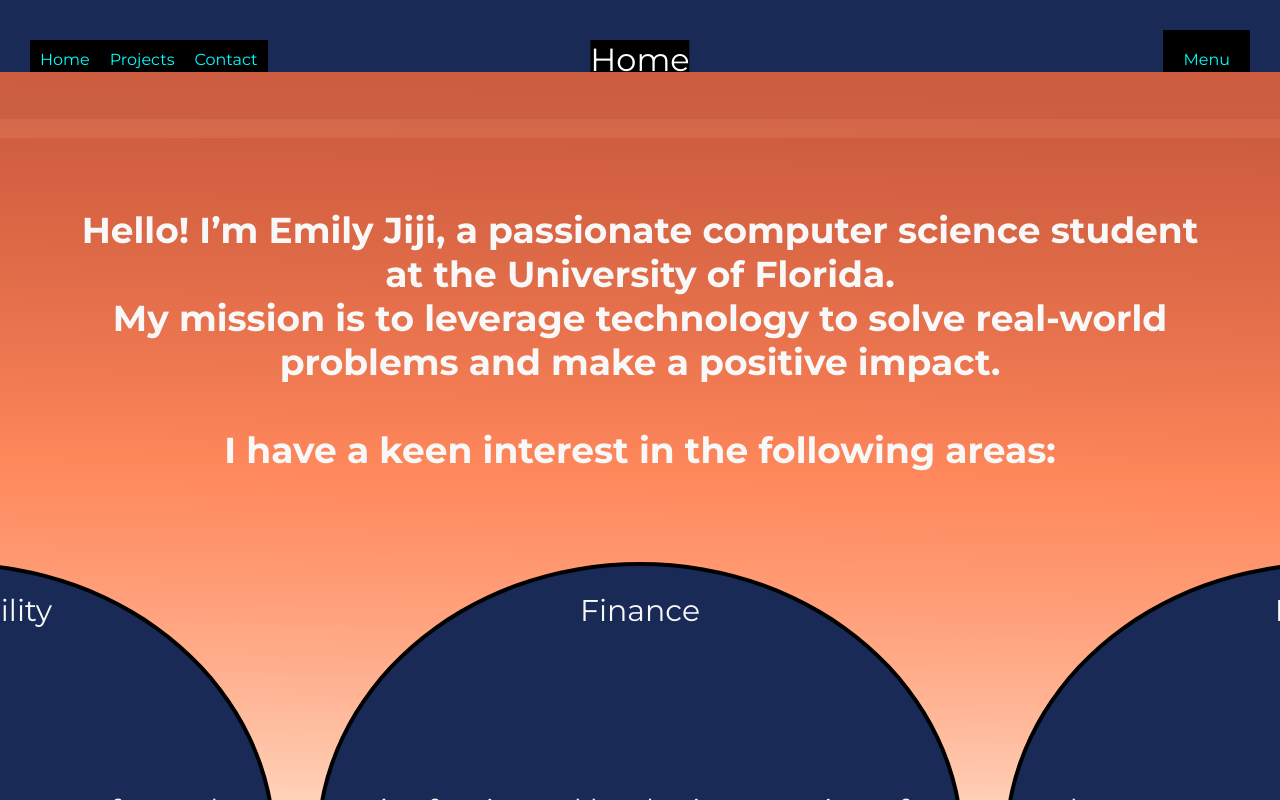
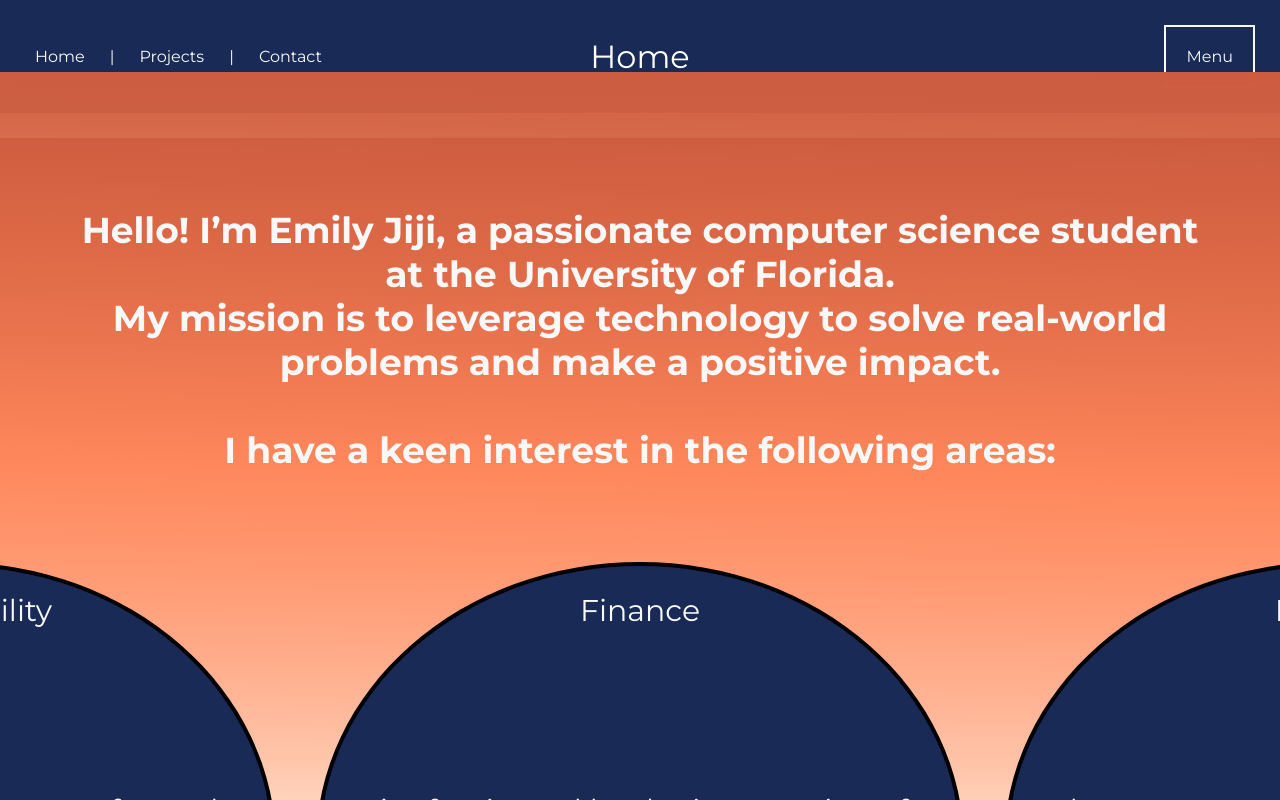
Before and after one commit to emilyjiji/newest-porfolio, a React (Create React App) app: page / in a window 1280 px wide. Shown: the top 800 px of the page. Built offline with nearby package versions, Linux system fonts and the light colour scheme.

Commit message:
fixed style of navbar

```diff
--- a/src/components/Navbar.css
+++ b/src/components/Navbar.css
@@ -1,5 +1,5 @@
 .nav {
-    padding: 30px; /* Increase the padding value to make the navbar bigger */
+    padding: 25px; /* Increase the padding value to make the navbar bigger */
     /* height: 115px; */
     background: #192A56;
     display: flex;
@@ -11,27 +11,33 @@
     list-style-type: none;
     margin: 0;
     padding: 0;
+    display: flex;
   }
 
   .nav li {
     display: inline;
     padding: 10px;
-    background-color: black;
+  }
+
+  .nav li:not(:last-child)::after {
+    content: "|";
+    color: #f8f8f8;
+    margin: 0 5px; /* Adjust as needed to control the spacing between | and li items */
+    margin-left: 25px;
   }
 
   .nav a {
-    color: aqua;
+    color: #f8f8f8;
     text-decoration: none;
   }
 
   .menu {
     padding: 20px;
-    background-color: black;
-    color: aqua;
+    color: #f8f8f8;
+    border: 2px solid #f8f8f8;
   }
 
   .title {
-    background: black;
     color: white;
     font-size: 32px;
   }
```
